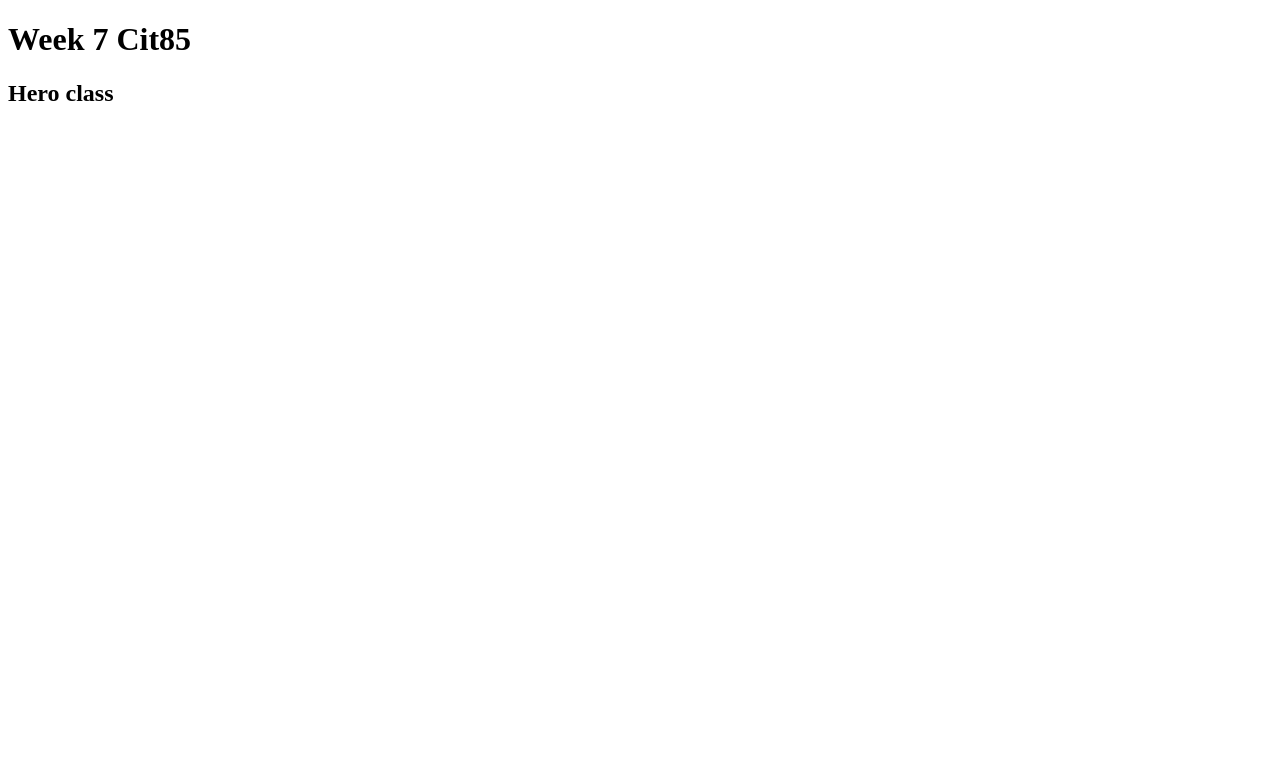
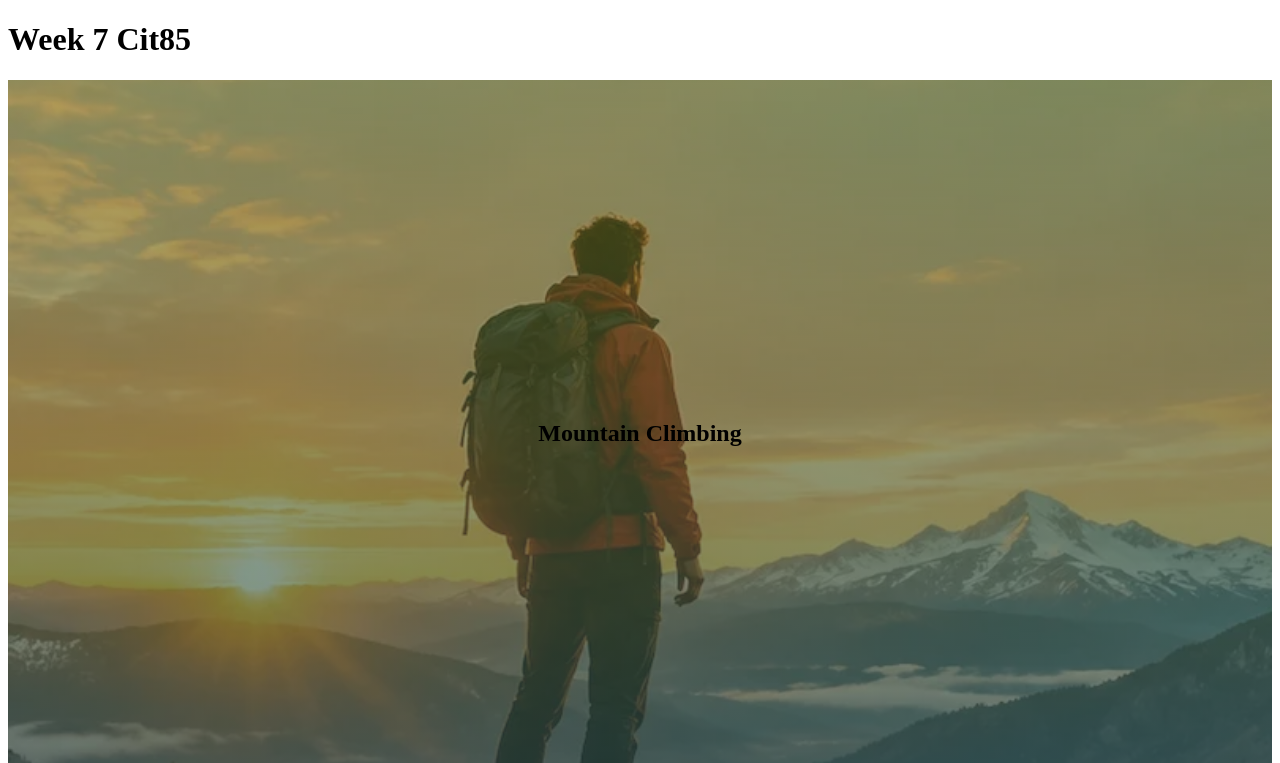
Before and after one commit to CIT85/adamc-pub, a plain HTML site: page w7/index.html in a window 1280 px wide. Shown: the top 763 px of the page. Drawn offline with Linux system fonts and the light colour scheme.

Commit message:
Commit 2: Hero Section

```diff
--- a/w7/index.html
+++ b/w7/index.html
@@ -3,12 +3,15 @@
 
 <head>
     <title> Document</title>
-    <link rel="stylesheet" href="css/style.css">
+    <link rel="stylesheet" href="style.css">
 </head>
 
 <body>
     <h1>Week 7 Cit85</h1>
-    <h2>Hero class </h2>
+    <section class="attendence-hero">
+     <h2>Mountain Climbing </h2>
+    </section>
+
 </body>
 
 
--- /dev/null
+++ b/w7/style.css
@@ -0,0 +1,8 @@
+.attendence-hero {
+    min-height: 70vh;
+    background-image: linear-gradient(rgba(114, 126, 29, 0.5), rgba(21, 67, 87, 0.7)), url(./images/hero-new.webp);
+    background-size: cover;
+    background-position: center 30%;
+    text-align: center;
+    padding-block: 40vh 5vh;
+}
```
Also changed, not shown: w7/images/hero-new.webp (renamed from w7/images/hero-new (1).webp), w7/images/texture-new.webp (renamed from w7/images/texture-new (1).webp).
